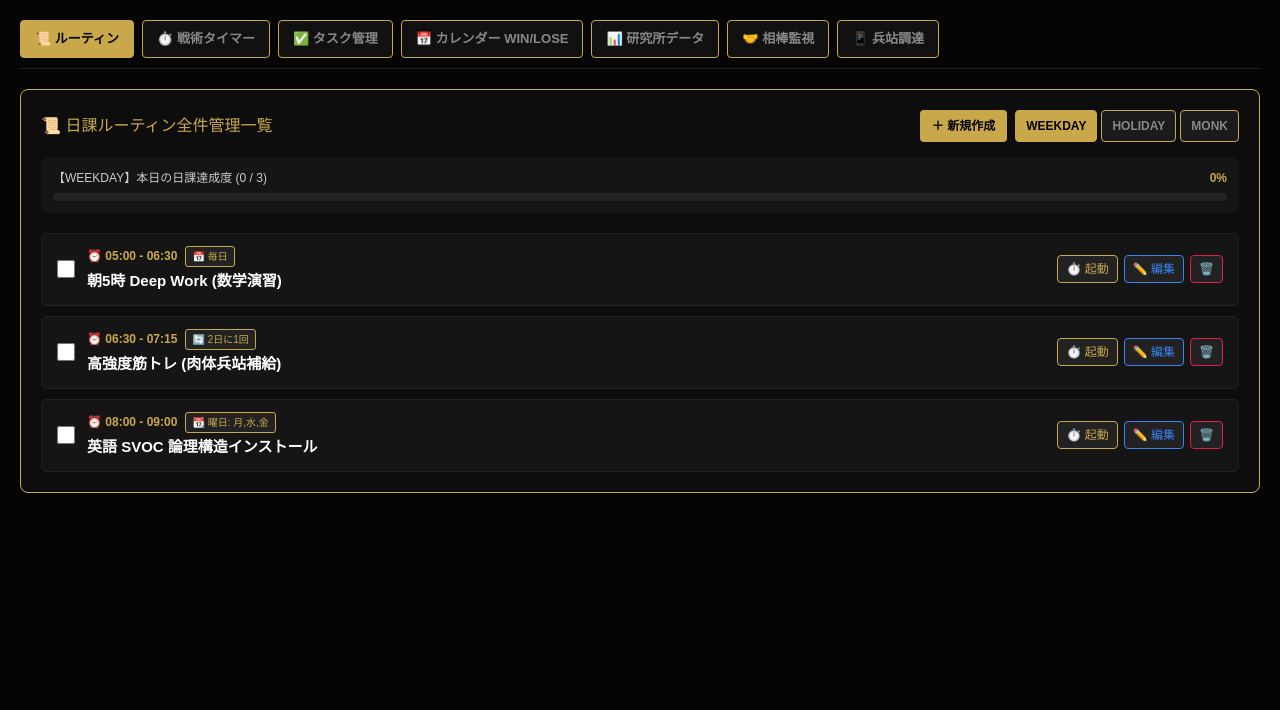
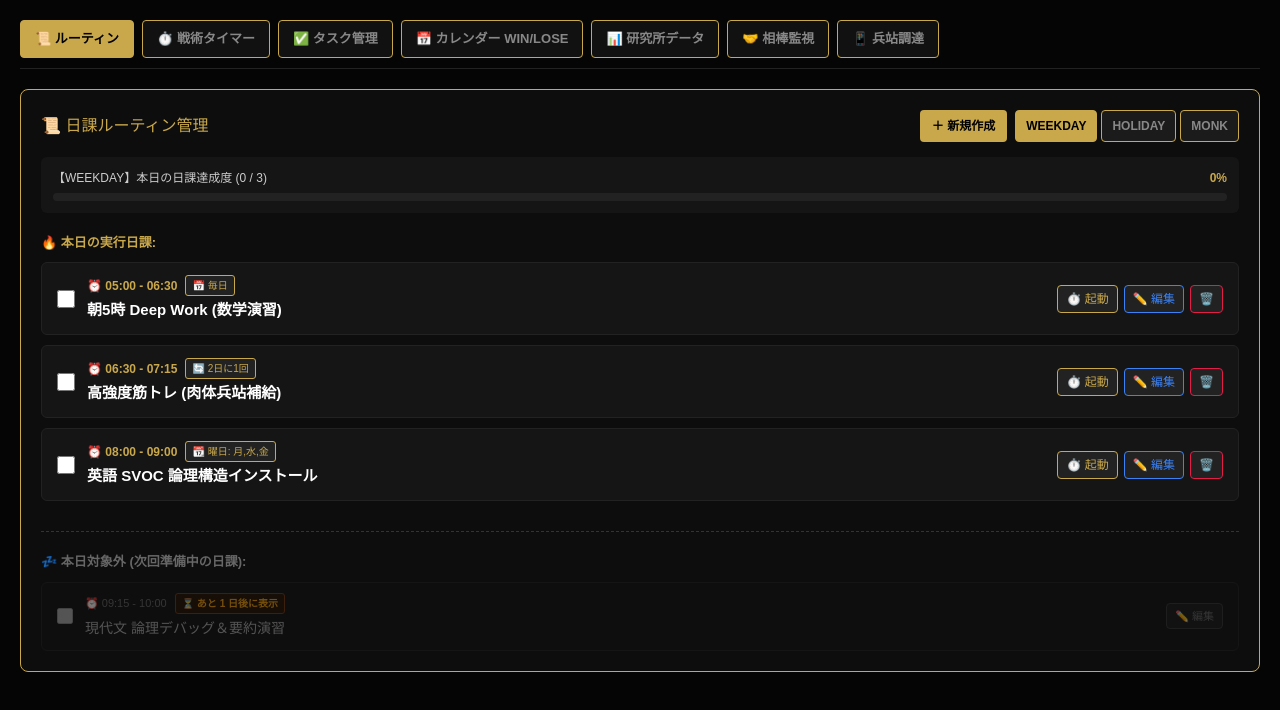
Before and after one commit to projectthwithai/gold-brain-hub, a Next.js app: page / in a window 1280 px wide. Shown: the top 710 px of the page. Built offline with nearby package versions, Linux system fonts and the light colour scheme.

Commit message:
feat: update components with AI agent

```diff
--- a/app/page.tsx
+++ b/app/page.tsx
@@ -1,7 +1,6 @@
 "use client";
 import React, { useState, useEffect } from "react";
 
-// --- 型定義 ---
 export type RoutineMode = "weekday" | "holiday" | "monk";
 export type FrequencyType = "daily" | "interval" | "weekly";
 
@@ -23,13 +22,13 @@ const WEEKDAYS = ["日", "月", "火", "水", "木", "金", "土"];
 const INITIAL_ROUTINES: RoutineItem[] = [
   { id: "r1", name: "朝5時 Deep Work (数学演習)", startTime: "05:00", endTime: "06:30", duration: 90, modes: ["weekday", "holiday", "monk"], freqType: "daily", freqIntervalDays: 1, freqDaysOfWeek: [1, 2, 3, 4, 5], done: false },
   { id: "r2", name: "高強度筋トレ (肉体兵站補給)", startTime: "06:30", endTime: "07:15", duration: 45, modes: ["weekday", "holiday", "monk"], freqType: "interval", freqIntervalDays: 2, freqDaysOfWeek: [1, 3, 5], done: false },
-  { id: "r3", name: "英語 SVOC 論理構造インストール", startTime: "08:00", endTime: "09:00", duration: 60, modes: ["weekday", "monk"], freqType: "weekly", freqIntervalDays: 1, freqDaysOfWeek: [1, 3, 5], done: false },
+  { id: "r3", name: "英語 SVOC 論理構造インストール", startTime: "08:00", endTime: "09:00", duration: 60, modes: ["weekday", "monk"], freqType: "weekly", freqIntervalDays: 1, freqDaysOfWeek: [1, 3, 5], done: false }, // 月, 水, 金
+  { id: "r4", name: "現代文 論理デバッグ＆要約演習", startTime: "09:15", endTime: "10:00", duration: 45, modes: ["weekday", "monk"], freqType: "weekly", freqIntervalDays: 1, freqDaysOfWeek: [2, 4, 6], done: false }, // 火, 木, 土
 ];
 
 export default function Page() {
   const [tab, setTab] = useState<"routine" | "timer" | "task" | "calendar" | "analytics" | "partner" | "record">("routine");
 
-  // ルーティンState
   const [currentMode, setCurrentMode] = useState<RoutineMode>("weekday");
   const [routines, setRoutines] = useState<RoutineItem[]>(INITIAL_ROUTINES);
   const [editingRoutine, setEditingRoutine] = useState<RoutineItem | null>(null);
@@ -47,7 +46,6 @@ export default function Page() {
   const [isRunning, setIsRunning] = useState(false);
   const [timerMode, setTimerMode] = useState<"work" | "break">("work");
 
-  // クイックタイマー起動
   const handleQuickTimer = (name: string, duration: number) => {
     setTaskName(name);
     setCustomMins(duration);
@@ -57,7 +55,6 @@ export default function Page() {
     setTab("timer");
   };
 
-  // タイマーカウントダウン
   useEffect(() => {
     let interval: any = null;
     if (isRunning && timeLeft > 0) {
@@ -69,7 +66,6 @@ export default function Page() {
     return () => { if (interval) clearInterval(interval); };
   }, [isRunning, timeLeft, timerMode]);
 
-  // 作業停止時 1/5 自動計算ポモドーロ
   const handleStopOrComplete = () => {
     setIsRunning(false);
     if (timerMode === "work") {
@@ -83,9 +79,36 @@ export default function Page() {
     }
   };
 
-  const filteredRoutines = routines.filter((r) => r.modes.includes(currentMode)).sort((a, b) => a.startTime.localeCompare(b.startTime));
-  const completedCount = filteredRoutines.filter((r) => r.done).length;
-  const progressPct = filteredRoutines.length > 0 ? Math.round((completedCount / filteredRoutines.length) * 100) : 0;
+  const todayDow = new Date().getDay(); // 今日の曜日 (0=日, 1=月, ..., 6=土)
+
+  // 1. 本日表示されるアクティブ日課
+  const activeRoutines = routines.filter((r) => {
+    if (!r.modes.includes(currentMode)) return false;
+    if (r.freqType === "daily") return true;
+    if (r.freqType === "weekly") return r.freqDaysOfWeek?.includes(todayDow) ?? true;
+    if (r.freqType === "interval") return true;
+    return true;
+  }).sort((a, b) => a.startTime.localeCompare(b.startTime));
+
+  // 2. 本日対象外（未来に控えている）の非アクティブ日課
+  const upcomingRoutines = routines.filter((r) => {
+    if (!r.modes.includes(currentMode)) return false;
+    if (r.freqType === "weekly") return !r.freqDaysOfWeek?.includes(todayDow);
+    return false;
+  });
+
+  // 「あと〇日後に表示」の動的計算ロジック
+  const getDaysUntilNext = (item: RoutineItem) => {
+    if (item.freqType === "interval") {
+      return item.freqIntervalDays - 1 || 1;
+    }
+    if (item.freqType === "weekly" && item.freqDaysOfWeek && item.freqDaysOfWeek.length > 0) {
+      // 次の指定曜日までの最小日数を計算
+      const diffs = item.freqDaysOfWeek.map((d) => (d - todayDow + 7) % 7).filter((d) => d > 0);
+      return diffs.length > 0 ? Math.min(...diffs) : 7;
+    }
+    return 1;
+  };
 
   const toggleFreqDay = (dow: number, isEdit: boolean) => {
     if (isEdit && editingRoutine) {
@@ -98,6 +121,9 @@ export default function Page() {
       setNewRoutine({ ...newRoutine, freqDaysOfWeek: updated });
     }
   };
+
+  const completedCount = activeRoutines.filter((r) => r.done).length;
+  const progressPct = activeRoutines.length > 0 ? Math.round((completedCount / activeRoutines.length) * 100) : 0;
 
   return (
     <div style={{ padding: "20px", color: "#fff", background: "#050505", minHeight: "100vh", fontFamily: "sans-serif" }}>
@@ -135,7 +161,7 @@ export default function Page() {
       {tab === "routine" && (
         <div style={{ background: "#0d0d0d", border: "1px solid #C9A84C", borderRadius: "8px", padding: "20px" }}>
           <div style={{ display: "flex", justifyContent: "space-between", alignItems: "center", marginBottom: "15px", flexWrap: "wrap", gap: "10px" }}>
-            <h3 style={{ margin: 0, color: "#C9A84C", fontSize: "16px" }}>📜 日課ルーティン全件管理一覧</h3>
+            <h3 style={{ margin: 0, color: "#C9A84C", fontSize: "16px" }}>📜 日課ルーティン管理</h3>
 
             <div style={{ display: "flex", gap: "8px" }}>
               <button onClick={() => setIsCreating(true)} style={{ padding: "6px 12px", background: "#C9A84C", color: "#000", border: "none", borderRadius: "4px", fontWeight: "bold", cursor: "pointer", fontSize: "12px" }}>
@@ -167,7 +193,7 @@ export default function Page() {
           {/* 達成度バー */}
           <div style={{ background: "#151515", padding: "12px", borderRadius: "6px", marginBottom: "20px" }}>
             <div style={{ display: "flex", justifyContent: "space-between", fontSize: "12px", marginBottom: "6px", color: "#ccc" }}>
-              <span>【{currentMode.toUpperCase()}】本日の日課達成度 ({completedCount} / {filteredRoutines.length})</span>
+              <span>【{currentMode.toUpperCase()}】本日の日課達成度 ({completedCount} / {activeRoutines.length})</span>
               <span style={{ color: "#C9A84C", fontWeight: "bold" }}>{progressPct}%</span>
             </div>
             <div style={{ width: "100%", background: "#222", height: "8px", borderRadius: "4px", overflow: "hidden" }}>
@@ -175,9 +201,10 @@ export default function Page() {
             </div>
           </div>
 
-          {/* チェックボックスカードリスト */}
-          <div style={{ display: "flex", flexDirection: "column", gap: "10px" }}>
-            {filteredRoutines.map((item) => (
+          {/* 本日のアクティブ日課カードリスト */}
+          <div style={{ display: "flex", flexDirection: "column", gap: "10px", marginBottom: "30px" }}>
+            <span style={{ fontSize: "13px", color: "#C9A84C", fontWeight: "bold" }}>🔥 本日の実行日課:</span>
+            {activeRoutines.map((item) => (
               <div key={item.id} style={{ display: "flex", justifyContent: "space-between", alignItems: "center", background: "#151515", border: "1px solid #222", padding: "12px 15px", borderRadius: "6px" }}>
                 <div style={{ display: "flex", alignItems: "center", gap: "12px" }}>
                   <input
@@ -207,6 +234,39 @@ export default function Page() {
               </div>
             ))}
           </div>
+
+          {/* ★新機能要件: 本日非表示のルーティンを下に薄く表示＆「あと〇日後に表示」バッジ！ */}
+          {upcomingRoutines.length > 0 && (
+            <div style={{ borderTop: "1px dashed #333", paddingTop: "20px" }}>
+              <span style={{ fontSize: "13px", color: "#666", fontWeight: "bold", display: "block", marginBottom: "10px" }}>💤 本日対象外 (次回準備中の日課):</span>
+              <div style={{ display: "flex", flexDirection: "column", gap: "10px" }}>
+                {upcomingRoutines.map((item) => {
+                  const daysLeft = getDaysUntilNext(item);
+                  return (
+                    <div key={item.id} style={{ display: "flex", justifyContent: "space-between", alignItems: "center", background: "#111", border: "1px solid #1f1f1f", padding: "10px 15px", borderRadius: "6px", opacity: 0.45 }}>
+                      <div style={{ display: "flex", alignItems: "center", gap: "12px" }}>
+                        <input type="checkbox" disabled checked={false} style={{ cursor: "not-allowed", width: "16px", height: "16px" }} />
+                        <div>
+                          <div style={{ display: "flex", alignItems: "center", gap: "8px", marginBottom: "2px" }}>
+                            <span style={{ fontSize: "11px", color: "#666" }}>⏰ {item.startTime} - {item.endTime}</span>
+                            {/* ★「あと〇日後に表示」バッジ表示！ */}
+                            <span style={{ fontSize: "10px", padding: "2px 6px", background: "#221100", color: "#f59e0b", border: "1px solid #78350f", borderRadius: "3px", fontWeight: "bold" }}>
+                              ⏳ あと {daysLeft} 日後に表示
+                            </span>
+                          </div>
+                          <span style={{ color: "#aaa", fontSize: "14px" }}>{item.name}</span>
+                        </div>
+                      </div>
+
+                      <button onClick={() => setEditingRoutine(item)} style={{ padding: "4px 8px", background: "#1a1a1a", color: "#666", border: "1px solid #333", borderRadius: "4px", cursor: "pointer", fontSize: "11px" }}>
+                        ✏️ 編集
+                      </button>
+                    </div>
+                  );
+                })}
+              </div>
+            </div>
+          )}
         </div>
       )}
 
@@ -331,7 +391,6 @@ export default function Page() {
               >
                 保存する
               </button>
-
               <button onClick={() => { setIsCreating(false); setEditingRoutine(null); }} style={{ flex: 1, padding: "10px", background: "#333", color: "#fff", border: "none", borderRadius: "4px", cursor: "pointer" }}>
                 キャンセル
               </button>
@@ -365,7 +424,7 @@ export default function Page() {
         </div>
       )}
 
-      {/* その他の簡略タグ表示 */}
+      {/* その他のタブ */}
       {tab === "task" && <div style={{ padding: "20px", background: "#0d0d0d", borderRadius: "8px", border: "1px solid #C9A84C" }}>✅ タスク管理ボード (稼働中)</div>}
       {tab === "calendar" && <div style={{ padding: "20px", background: "#0d0d0d", borderRadius: "8px", border: "1px solid #C9A84C" }}>📅 カレンダー WIN/LOSE 表示 (稼働中)</div>}
       {tab === "analytics" && <div style={{ padding: "20px", background: "#0d0d0d", borderRadius: "8px", border: "1px solid #C9A84C" }}>📊 研究所データセンター (稼働中)</div>}
```
